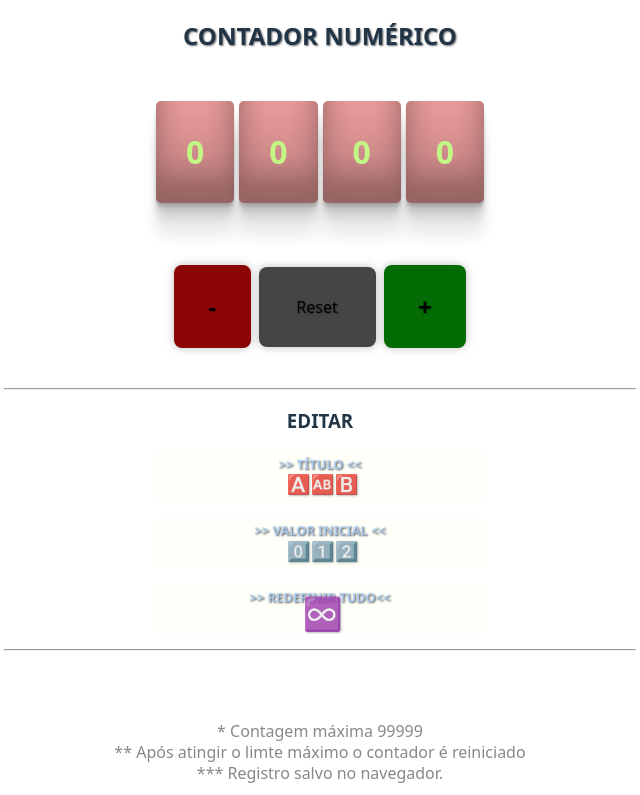
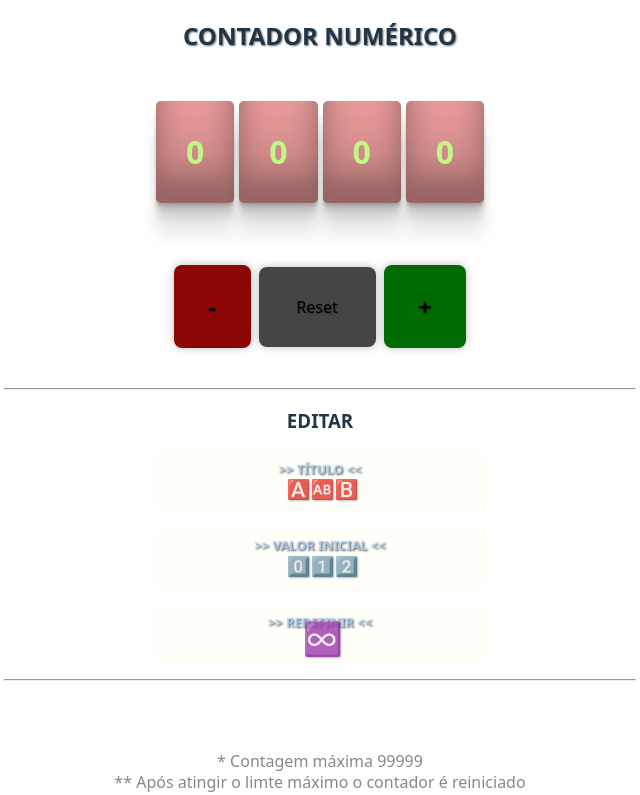
Before and after one commit to lfalvespe/contador, a React (Vite) app: page / in a window 1280 px wide. Shown: the top 795 px of the page, without its empty margins (320-960 px from the left). Built offline with nearby package versions, Linux system fonts and the light colour scheme.

Commit message:
edit btns paddings adjusted, redefine text changed from redefinir tudo to redefinir

```diff
--- a/components/Redefine.jsx
+++ b/components/Redefine.jsx
@@ -7,7 +7,7 @@ const Redefine = ({setTitulo, setCount}) => {
                 setCount(0)
                 setTitulo('Contador Numérico')
             }}>
-                {'>> REDEFINIR TUDO<<'}
+                {'>> REDEFINIR <<'}
                 <br /><span className='action-icon' style={{ fontSize: '2.5em', lineHeight: '15px' }}>♾️</span>
             </h5>
         </>
--- a/src/App.css
+++ b/src/App.css
@@ -76,7 +76,7 @@
   color: rgba(173, 210, 252, 0.781);
   font-size: .8em;
   margin: 15px auto;
-  padding: 5px 15px;
+  padding: 10px 15px;
   cursor: pointer;
   background-color: #f8f7af10;
   border-radius: 5px;
```
